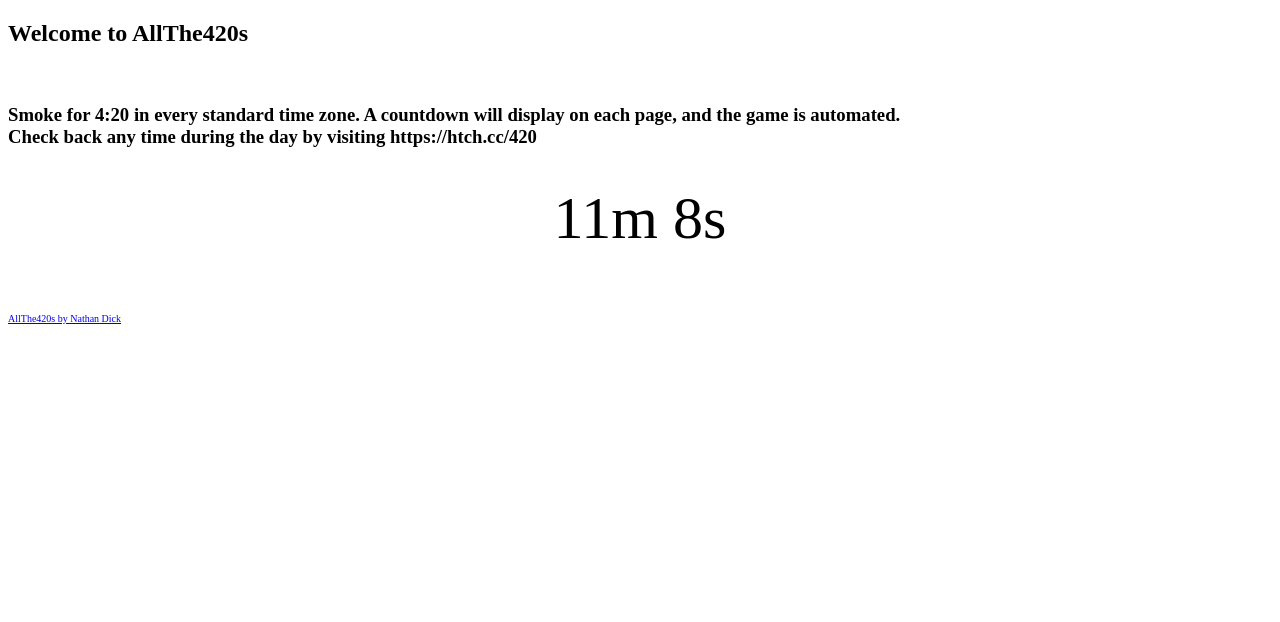
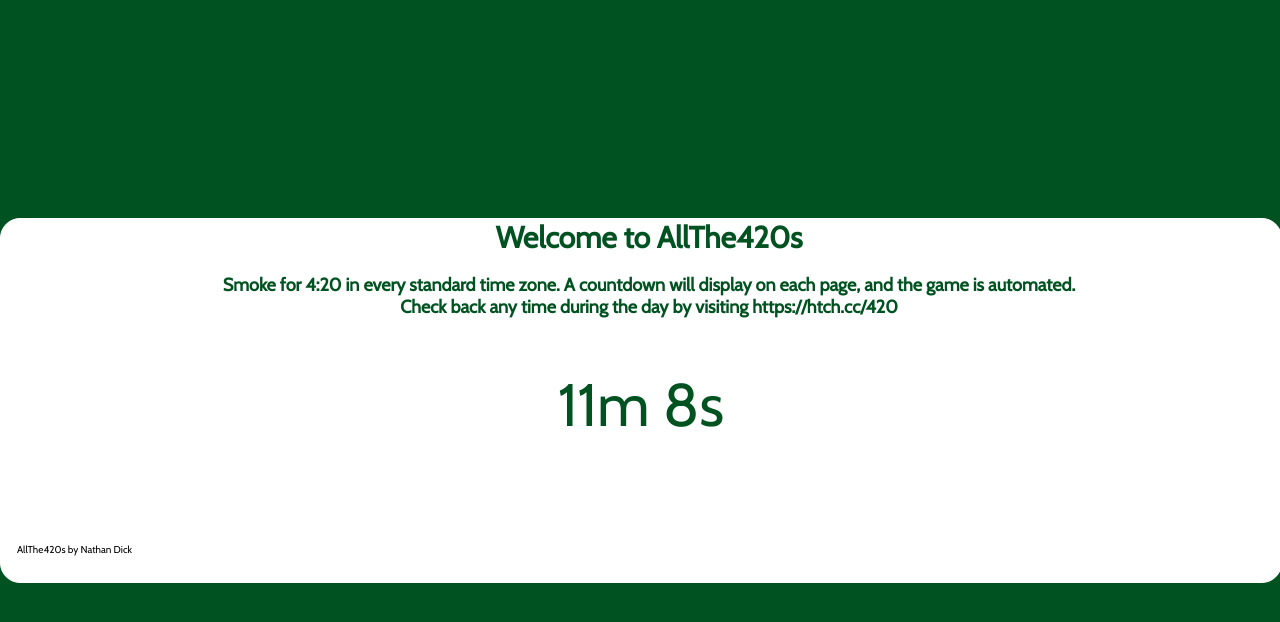
Before and after one commit to ndi8093/AllThe420s, a plain HTML site: page index.html in a window 1280 px wide. Drawn offline with nearby package versions, Linux system fonts and the light colour scheme.

Commit message:
Fix CSS problem.

```diff
--- a/index.html
+++ b/index.html
@@ -2,6 +2,7 @@
 <html>
 <head>
   <meta name="viewport" content="width=device-width, initial-scale=1">
+  <link rel="stylesheet" href="../splash-home.css" />
   <style>
     #countdownMain {
       text-align: center;
```
